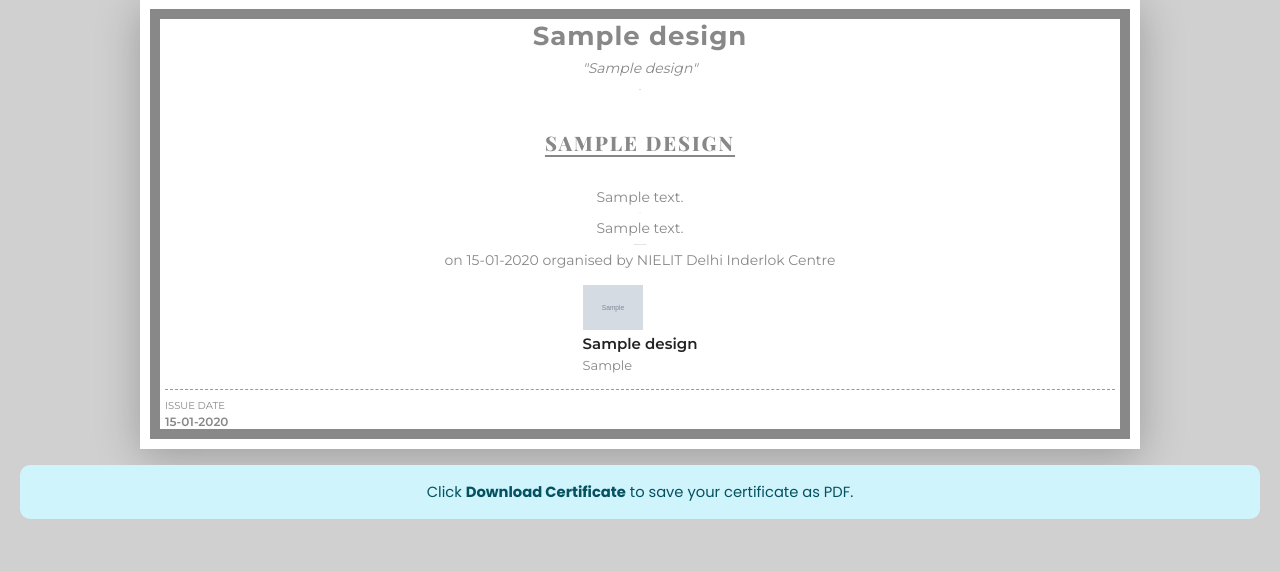
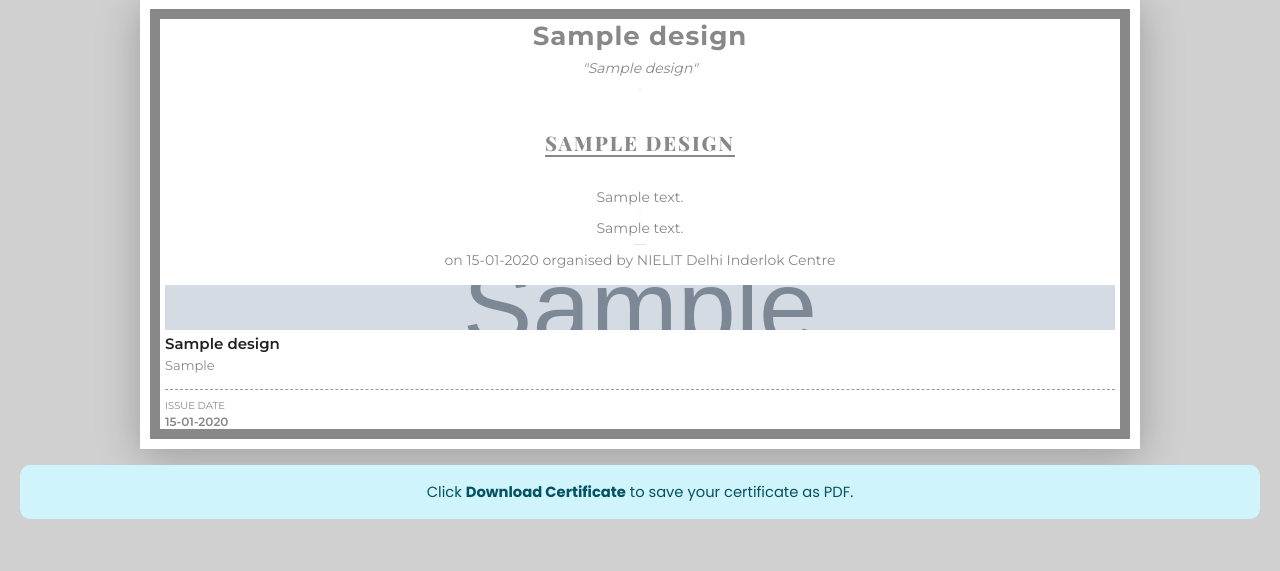
Before and after one commit to piyush1205nielit/webinarnielit, a Django app: template certificate/templates/certificate/view_certificate.html in a window 1280 px wide. Shown: the part 234-805 px from the top of the page. Run offline with Django 5.2, Linux system fonts and the light colour scheme; the template is opened without the code that fills it: most values are stand-ins (such as "Sample title", 1, 10 or a date in 2020); grey boxes marked "Sample" are stand-in pictures; some libraries are stand-ins or nearby versions.

Commit message:
certificate template fix -- sign position

```diff
--- a/certificate/templates/certificate/view_certificate.html
+++ b/certificate/templates/certificate/view_certificate.html
@@ -102,32 +102,16 @@
     .cert-line-5 { font-size: 14px; color: {{ design.line_5_color|default:"#333" }}; margin-bottom: 8px; }
 
     /* ── Single signatory ── */
-    .cert-sig-row-single {
-        display: flex;
-        justify-content: center;
-        align-items: flex-end;
-        margin: 8px 0;
-        width: 100%;
-    }
-
-    .cert-sig-block-single-left {
-        display: flex;
-        flex-direction: column;
+     .cert-sig-row { display: flex; justify-content: space-between; align-items: flex-end; margin: 8px 0 8px; width: 100%; }
+    .cert-sig-row.single-sig { justify-content: center; }
+    .cert-sig-block { display: flex; flex-direction: column; flex: 1; }
+    .cert-sig-block.single-sig-left {
         align-items: flex-start;
         width: 200px;
         margin-left: 50px;
     }
-
-    .cert-sig-block-single-center {
-        display: flex;
-        flex-direction: column;
-        align-items: center;
-        width: 200px;
-    }
-
-    .cert-sig-block-single-right {
-        display: flex;
-        flex-direction: column;
+    .cert-sig-block.single-sig-center { align-items: center; width: 200px; }
+    .cert-sig-block.single-sig-right {
         align-items: flex-end;
         width: 200px;
         margin-right: 50px;
@@ -259,16 +243,12 @@
 
             {% if design.signatory_count == 1 %}
                 <!-- Single signatory -->
-                <div class="cert-sig-row-single">
-                    <div class="cert-sig-block-single-{{ design.signature_1_position|default:'center' }}">
+              <div class="cert-sig-row single-sig">
+                    <div class="cert-sig-block single-sig-{{ design.signature_1_position|default:'center' }}">
                         {% if design.signature_1_image %}
                             <img src="{{ design.signature_1_image.url }}" class="cert-sig-img">
                         {% else %}
-                            <div class="cert-sig-line
-                                {% if design.signature_1_position == 'center' %}mx-auto
-                                {% elif design.signature_1_position == 'right' %}ms-auto
-                                {% endif %}">
-                            </div>
+                            <div class="cert-sig-line {% if design.signature_1_position == 'center' %}mx-auto{% elif design.signature_1_position == 'right' %}ms-auto{% endif %}"></div>
                         {% endif %}
                         <div class="cert-sig-name">{{ design.signature_1_name|default:"Authorized Signatory" }}</div>
                         <div class="cert-sig-desig">{{ design.signature_1_designation|default:"Joint Director" }}</div>
```
